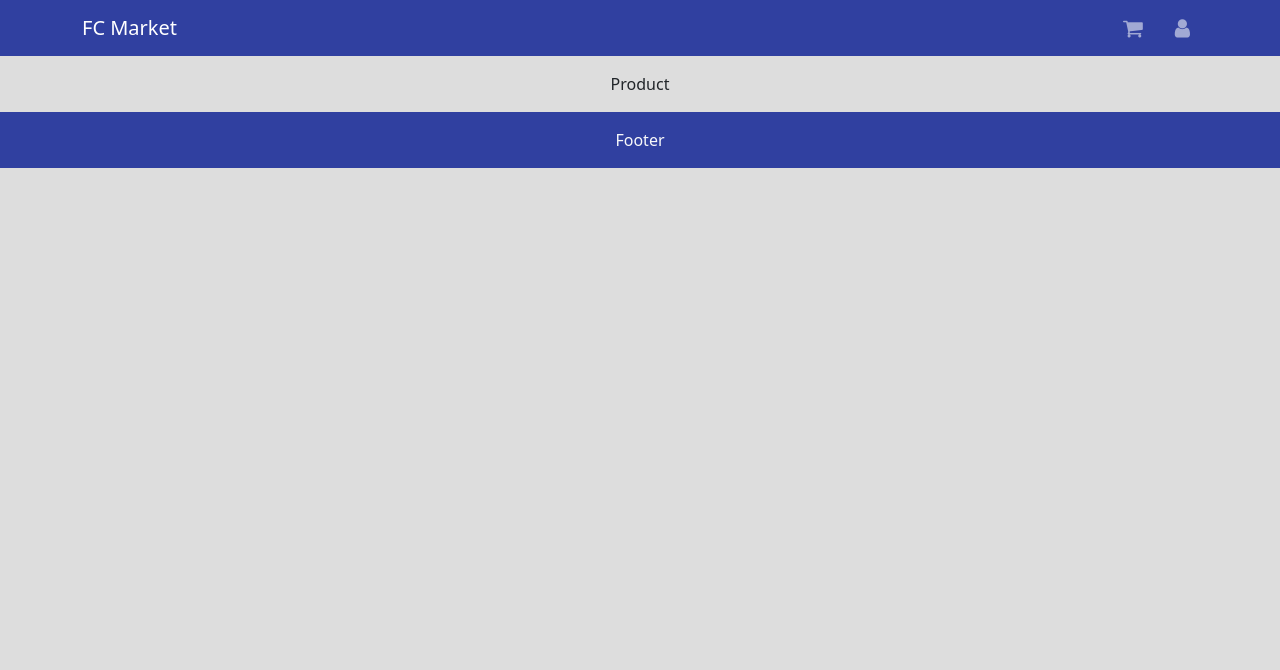
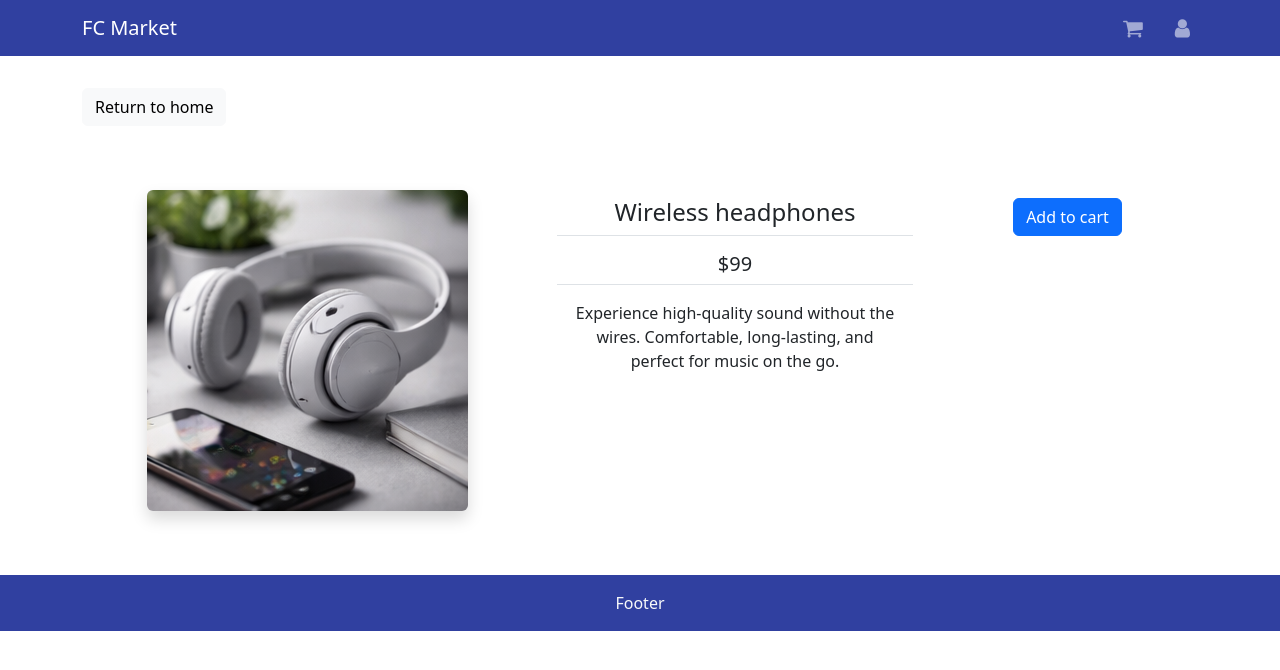
Before and after one commit to behroozebrazi/Full-Stack-Market-Application, a React (Create React App) app: page /product/1 in a window 1280 px wide. Shown: the top 670 px of the page. Built offline with nearby package versions, Linux system fonts and the light colour scheme.

Commit message:
add product page

```diff
--- a/src/index.css
+++ b/src/index.css
@@ -5,5 +5,4 @@
 body {
   margin: 0;
   padding: 0;
-  background-color: #dddddd;
 }
--- a/src/pages/Product.js
+++ b/src/pages/Product.js
@@ -1,8 +1,54 @@
 import React from 'react'
+import { Link } from 'react-router-dom'
+import { Row, Col, Image, ListGroup, Button } from 'react-bootstrap'
+import { useParams } from 'react-router-dom'
 
-const Product = ({ product }) => {
+import products from '../products'
+
+
+const Product = () => {
+  const { id = '' } = useParams()
+  const product = products.find((item) => {
+    return item._id === id
+  })
+
+  if (!product) { return <div>Loading...</div> }
+
+  console.log(product.image)
+
   return (
-    <div>Product</div>
+    <div>
+      <div className="d-flex justify-content-start">
+        <Link to='/' className='btn btn-light text-start my-3'>
+          Return to home
+        </Link>
+      </div>
+
+      <Row className='my-5'>
+        <Col md={5}>
+          <Image src={product.image} fluid className='rounded shadow' />
+        </Col>
+
+        <Col md={4}>
+          <ListGroup variant='flush'>
+            <ListGroup.Item as={'h4'}>{product.name}</ListGroup.Item>
+            <ListGroup.Item as={'h5'}>${product.price}</ListGroup.Item>
+            <ListGroup.Item as={'div'}>{product.description}</ListGroup.Item>
+          </ListGroup>
+        </Col>
+
+        <Col md={3}>
+          <ListGroup variant='flush'>
+            <ListGroup.Item>
+              <Button className='btn-block' type='button'>
+                Add to cart
+              </Button>
+            </ListGroup.Item>
+          </ListGroup>
+        </Col>
+      </Row>
+
+    </div>
   )
 }
 
--- a/src/products.js
+++ b/src/products.js
@@ -2,63 +2,63 @@ const products = [
   {
     _id: '1',
     name: 'Wireless headphones',
-    image: './images/product_image_1.png',
+    image: '/images/product_image_1.png',
     description: 'Experience high-quality sound without the wires. Comfortable, long-lasting, and perfect for music on the go.',
     price: 99,
   },
   {
     _id: '2',
     name: 'Running sneakers',
-    image: './images/product_image_2.png',
+    image: '/images/product_image_2.png',
     description: 'Lightweight and breathable sneakers designed for maximum comfort and performance during your runs.',
     price: 89,
   },
   {
     _id: '3',
     name: 'Fitness smartwatch',
-    image: './images/product_image_3.png',
+    image: '/images/product_image_3.png',
     description: 'Track your activity, heart rate, and sleep with this sleek and feature-packed smartwatch.',
     price: 199,
   },
   {
     _id: '4',
     name: 'DSLR camera',
-    image: './images/product_image_4.png',
+    image: '/images/product_image_4.png',
     description: 'Capture stunning photos and videos with professional-quality clarity using this versatile DSLR camera.',
     price: 499,
   },
   {
     _id: '5',
     name: 'Skincare collection',
-    image: './images/product_image_5.png',
+    image: '/images/product_image_5.png',
     description: 'A complete set of skincare essentials to cleanse, hydrate, and rejuvenate your skin daily.',
     price: 49,
   },
   {
     _id: '6',
     name: 'Leather backpack',
-    image: './images/product_image_6.png',
+    image: '/images/product_image_6.png',
     description: 'Durable and stylish leather backpack, perfect for work, school, or weekend adventures.',
     price: 79,
   },
   {
     _id: '7',
     name: 'Game controller',
-    image: './images/product_image_7.png',
+    image: '/images/product_image_7.png',
     description: 'Ergonomic controller with responsive buttons and wireless connectivity for the ultimate gaming experience.',
     price: 99,
   },
   {
     _id: '8',
     name: 'Perfume bottle',
-    image: './images/product_image_8.png',
+    image: '/images/product_image_8.png',
     description: 'Elegant fragrance with a long-lasting scent that leaves a memorable impression.',
     price: 59,
   },
   {
     _id: '9',
     name: 'Watch',
-    image: './images/product_image_9.png',
+    image: '/images/product_image_9.png',
     description: 'Classic analog watch with a sleek design, perfect for everyday wear and special occasions.',
     price: 109,
   },
```
Also changed, not shown: 1 other file (tests, documents, lock files or other folders).
